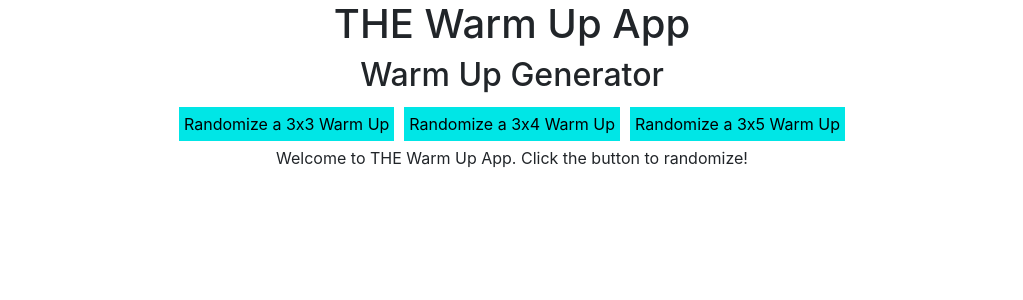
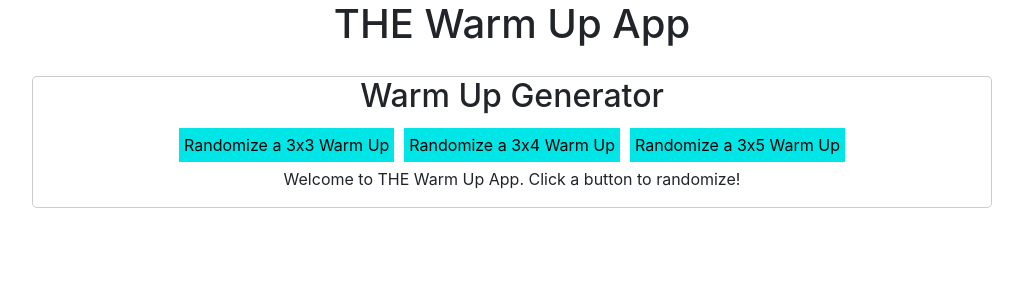
Before and after one commit to bneighbs6/warm-up-app, a React (Create React App) app: page / in a window 1280 px wide. Shown: the top 300 px of the page, without its empty margins (128-1151 px from the left). Built offline with nearby package versions, Linux system fonts and the light colour scheme.

Commit message:
Placed warm up generator in a modal and designed

```diff
--- a/src/App.css
+++ b/src/App.css
@@ -9,6 +9,10 @@
   padding: 5px;
 }
 
+.warmUpGenerator {
+  max-width: 75%;
+}
+
 .warmUpCard {
   border: 10px solid black;
 }
--- a/src/components/WarmUpGenerator.jsx
+++ b/src/components/WarmUpGenerator.jsx
@@ -1,6 +1,7 @@
 import React, { useState } from "react";
 import { generateThreeByThreeWarmUp, generateThreeByFourWarmUp, generateThreeByFiveWarmUp } from "../randomGenerator";
 import WarmUpCard from "./WarmUpCard";
+import { Card, Modal } from "react-bootstrap";
 
 function WarmUpGenerator() {
     const [exercises, setExercises] = useState(null); // Initialize to null
@@ -33,25 +34,36 @@ function WarmUpGenerator() {
 
     return (
       <div>
+        <Modal.Dialog className="warmUpGenerator">
+          <div>
             <h2>Warm Up Generator</h2>
             <button
               className="warmUpButton"
               onClick={handleThreeRandomize}
-                style={{ fontWeight: boldButton === 'three' ? 'bold' : 'normal', border: boldButton === 'three' ? '5px solid black' : 'none' }}
+              style={{
+                fontWeight: boldButton === "three" ? "bold" : "normal",
+                border: boldButton === "three" ? "5px solid black" : "none",
+              }}
             >
               Randomize a 3x3 Warm Up
             </button>
             <button
               className="warmUpButton"
               onClick={handleFourRandomize}
-                style={{ fontWeight: boldButton === 'four' ? 'bold' : 'normal', border: boldButton === 'four' ? '5px solid black' : 'none' }}
+              style={{
+                fontWeight: boldButton === "four" ? "bold" : "normal",
+                border: boldButton === "four" ? "5px solid black" : "none",
+              }}
             >
               Randomize a 3x4 Warm Up
             </button>
             <button
               className="warmUpButton"
               onClick={handleFiveRandomize}
-                style={{ fontWeight: boldButton === 'five' ? 'bold' : 'normal', border: boldButton === 'five' ? '5px solid black' : 'none' }}
+              style={{
+                fontWeight: boldButton === "five" ? "bold" : "normal",
+                border: boldButton === "five" ? "5px solid black" : "none",
+              }}
             >
               Randomize a 3x5 Warm Up
             </button>
@@ -62,8 +74,10 @@ function WarmUpGenerator() {
                 </div>
               ))
             ) : (
-                <p>Welcome to THE Warm Up App. Click the button to randomize!</p> // Message when exercises are null
+              <p>Welcome to THE Warm Up App. Click a button to randomize!</p> // Message when exercises are null
             )}
+          </div>
+        </Modal.Dialog>
       </div>
     );
 }
```
Lines whose indentation alone changed are shown as unchanged.
